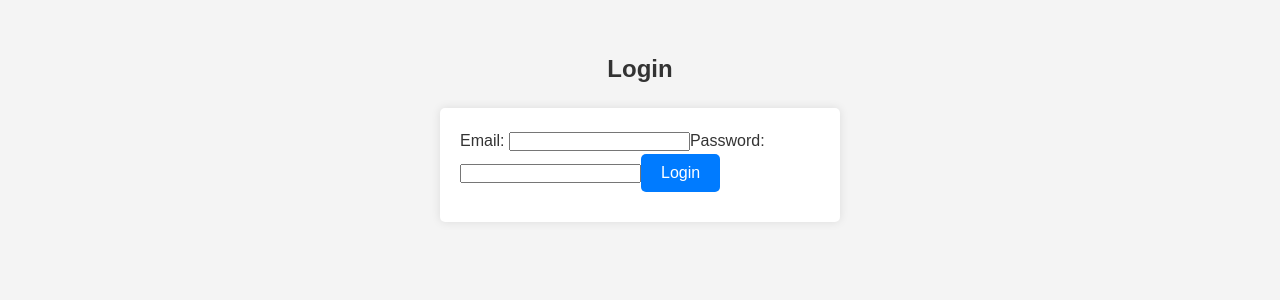
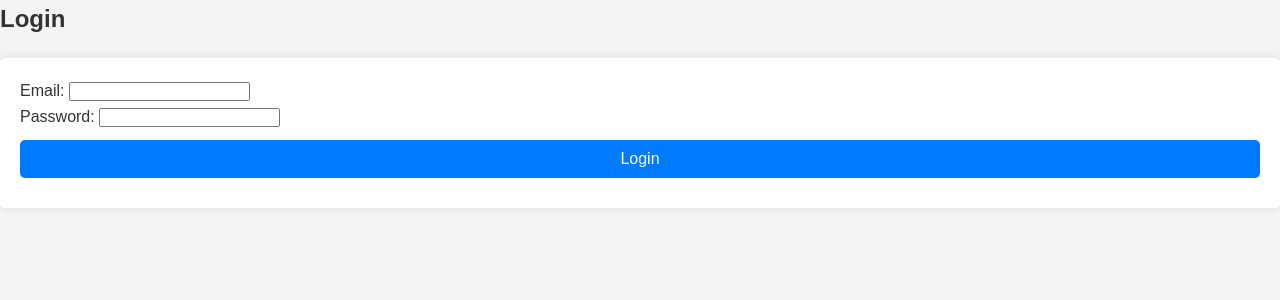
Before and after one commit to morsema21/preCapStone_frontend, a React (Vite) app in the folder @latest/: page / in a window 1280 px wide. Shown: the top 300 px of the page. Built offline with nearby package versions, Linux system fonts and the light colour scheme.

Commit message:
requires refresh on update

```diff
--- a/@latest/src/app/api.js
+++ b/@latest/src/app/api.js
@@ -4,8 +4,8 @@ import axios from "axios";
 export const api = createApi({
   reducerPath: "api",
   baseQuery: fetchBaseQuery({
-    // baseUrl: "https://precapstone-backend.onrender.com",
-    baseUrl: "http://localhost:3000",
+    baseUrl: "https://precapstone-backend.onrender.com",
+    // baseUrl: "http://localhost:3000",
     tagTypes: ["User"],
 
     prepareHeaders: (headers, { getState }) => {
--- a/@latest/src/components/Home.jsx
+++ b/@latest/src/components/Home.jsx
@@ -19,7 +19,7 @@ export default function Home() {
     if (isSuccess) {
       getUser(data);
     }
-  }, [isSuccess]);
+  }, [data, isSuccess]);
 
   const handleDelete = async (event, id) => {
     event.preventDefault();
@@ -31,17 +31,6 @@ export default function Home() {
       console.log("Delete error");
     }
   };
-
-  // const handleUser = async (event, id) => {
-  //   event.preventDefault();
-  //   try {
-  //     console.log(id);
-  //     const response = await updateUser({ token, id, form });
-  //     console.log(response);
-  //   } catch (error) {
-  //     console.log("Update error");
-  //   }
-  // };
 
   return (
     <div>
@@ -58,7 +47,6 @@ export default function Home() {
               </button>
               <button
                 onClick={() => navigate(`/update/${user.id}`)}
-                // onClick={(event) => handleUser(event, user.id)}
                 className="btn btn-danger"
               >
                 Update
--- a/@latest/src/components/Login.jsx
+++ b/@latest/src/components/Login.jsx
@@ -35,9 +35,9 @@ const Login = () => {
   };
 
   return (
-    <div id="login-container">
+    <div id="form-group">
       <h2>Login</h2>
-      <form onSubmit={handleSubmit} id="login-form">
+      <form onSubmit={handleSubmit} id="form-group">
         <label>
           Email: <input name="email" type="email" onChange={handleChange} />
         </label>
--- a/@latest/src/components/Update.jsx
+++ b/@latest/src/components/Update.jsx
@@ -1,46 +1,46 @@
-import React from "react";
-import { useState } from "react";
+import React, { useState, useEffect } from "react";
 import { useParams, useNavigate } from "react-router-dom";
 import { useUpdateUserMutation, useGetUserQuery } from "./userSlice";
 
 export default function UpdateUser() {
   const { id } = useParams();
   const token = window.sessionStorage.getItem("Token");
-  // const { data = {}, error, isLoading } = useGetUserQuery({ token, id });
+  const navigate = useNavigate();
+  const { data: user } = useGetUserQuery({ token, id });
+  const [updateUser] = useUpdateUserMutation();
 
-  const [updateUser] = useUpdateUserMutation();
-  // const navigate = useNavigate();
   const [form, setForm] = useState({
     firstName: "",
     LastName: "",
     email: "",
     password: "",
   });
+
+  useEffect(() => {
+    if (user) {
+      setForm({
+        firstName: user.firstName || "",
+        LastName: user.LastName || "",
+        email: user.email || "",
+        password: "",
+      });
+    }
+  }, [user]);
+
   const update = (e) => {
     setForm((prev) => ({
       ...prev,
       [e.target.name]: e.target.value,
     }));
   };
-  // const submit = async (e) => {
-  //   e.preventDefault();
-  //   try {
-  //     const response = await updateUser({}).unwrap();
-  //     if (response) {
-  //       navigate("/api/user/users");
-  //       console.log(response);
-  //     }
-  //   } catch (error) {
-  //     console.log(error);
-  //   }
-  // };
 
   const handleUser = async (event) => {
     event.preventDefault();
     try {
-      // console.log(id);
       const response = await updateUser({ token, id, form });
-      // console.log(response);
+      if (response) {
+        navigate("/home");
+      }
     } catch (error) {
       console.log("Update error");
     }
@@ -48,8 +48,10 @@ export default function UpdateUser() {
 
   return (
     <div>
-      <h1>Update user</h1>
-      {/* {console.log(id)} */}
+      <h1>
+        Update User:{" "}
+        {user ? `${user.firstName} ${user.LastName}` : "Loading..."}
+      </h1>
       <form onSubmit={handleUser}>
         <div className="form-group">
           <label>First Name</label>
--- a/@latest/src/index.css
+++ b/@latest/src/index.css
@@ -27,6 +27,8 @@ form {
   border-radius: 5px;
   box-shadow: 0 0 10px rgba(0, 0, 0, 0.1);
   margin: 20px 0;
+  display: flex;
+  flex-direction: column;
 }
 
 .form-group {
@@ -46,7 +48,6 @@ form {
   border-radius: 5px;
 }
 
-/* Buttons */
 button {
   background-color: #007bff;
   color: #fff;
@@ -55,6 +56,7 @@ button {
   border-radius: 5px;
   cursor: pointer;
   font-size: 16px;
+  margin-top: 10px;
 }
 
 button:hover {
@@ -62,12 +64,14 @@ button:hover {
 }
 
 /* Login and Registration */
-#login-container, #register-container {
+#login-container,
+#register-container {
   max-width: 400px;
   margin: 50px auto;
 }
 
-#login-container h2, #register-container h2 {
+#login-container h2,
+#register-container h2 {
   text-align: center;
   margin-bottom: 20px;
 }
```
